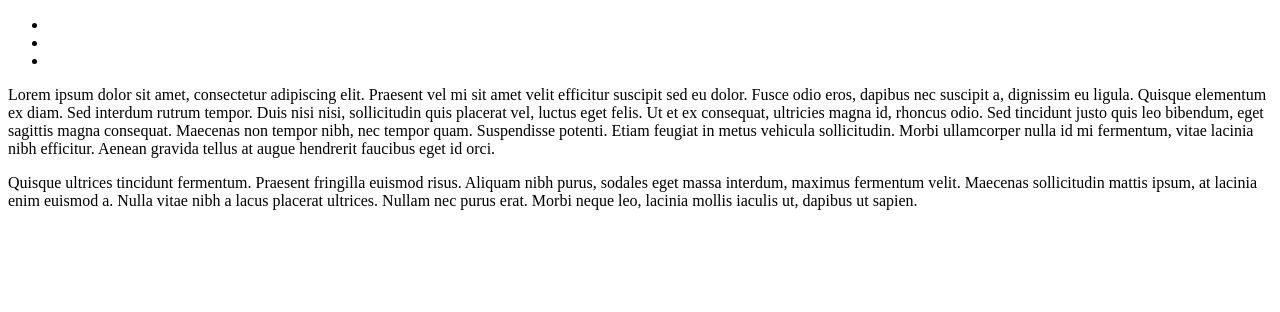
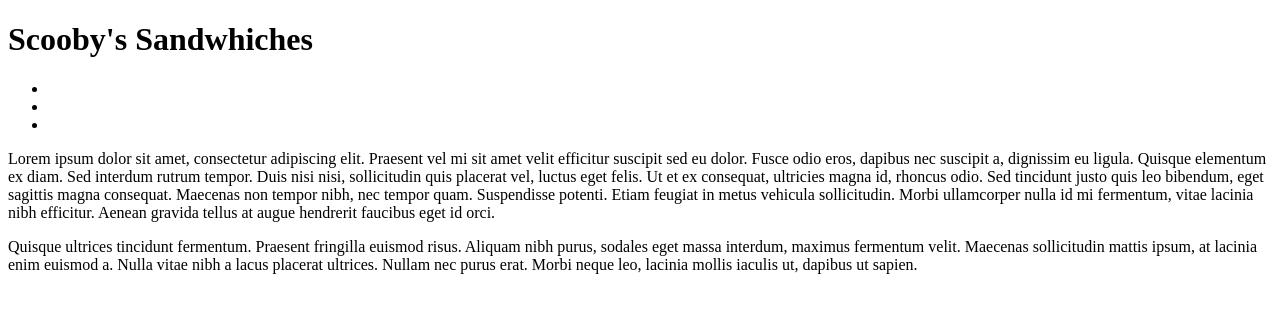
Before and after one commit to kmerediith/html-demo, a plain HTML site: page index.html in a window 1280 px wide. Drawn offline with Linux system fonts and the light colour scheme.

Commit message:
second commit

```diff
--- a/index.html
+++ b/index.html
@@ -6,18 +6,22 @@
     <title>Document</title>
 </head>
 <body>
-    <title><h1 class="title">Scooby's Sandwhiches</h1></title>
+    <!-- title -->
+    <h1 class="title">Scooby's Sandwhiches</h1>
+    <!-- banner image -->
+    <!-- list of items -->
     <ul>
         <li class="item"></li>
         <li class="item"></li>
         <li class="item"></li>
     </ul>
+    <!--2 paragraph-->
     <p>
       Lorem ipsum dolor sit amet, consectetur adipiscing elit. Praesent vel mi sit amet velit efficitur suscipit sed eu dolor. Fusce odio eros, dapibus nec suscipit a, dignissim eu ligula. Quisque elementum ex diam. Sed interdum rutrum tempor. Duis nisi nisi, sollicitudin quis placerat vel, luctus eget felis. Ut et ex consequat, ultricies magna id, rhoncus odio. Sed tincidunt justo quis leo bibendum, eget sagittis magna consequat. Maecenas non tempor nibh, nec tempor quam. Suspendisse potenti. Etiam feugiat in metus vehicula sollicitudin. Morbi ullamcorper nulla id mi fermentum, vitae lacinia nibh efficitur. Aenean gravida tellus at augue hendrerit faucibus eget id orci.
     </p>
     <p>
       Quisque ultrices tincidunt fermentum. Praesent fringilla euismod risus. Aliquam nibh purus, sodales eget massa interdum, maximus fermentum velit. Maecenas sollicitudin mattis ipsum, at lacinia enim euismod a. Nulla vitae nibh a lacus placerat ultrices. Nullam nec purus erat. Morbi neque leo, lacinia mollis iaculis ut, dapibus ut sapien.
     </p>
-
+    <!-- footer -->
 </body>
 </html>
```
